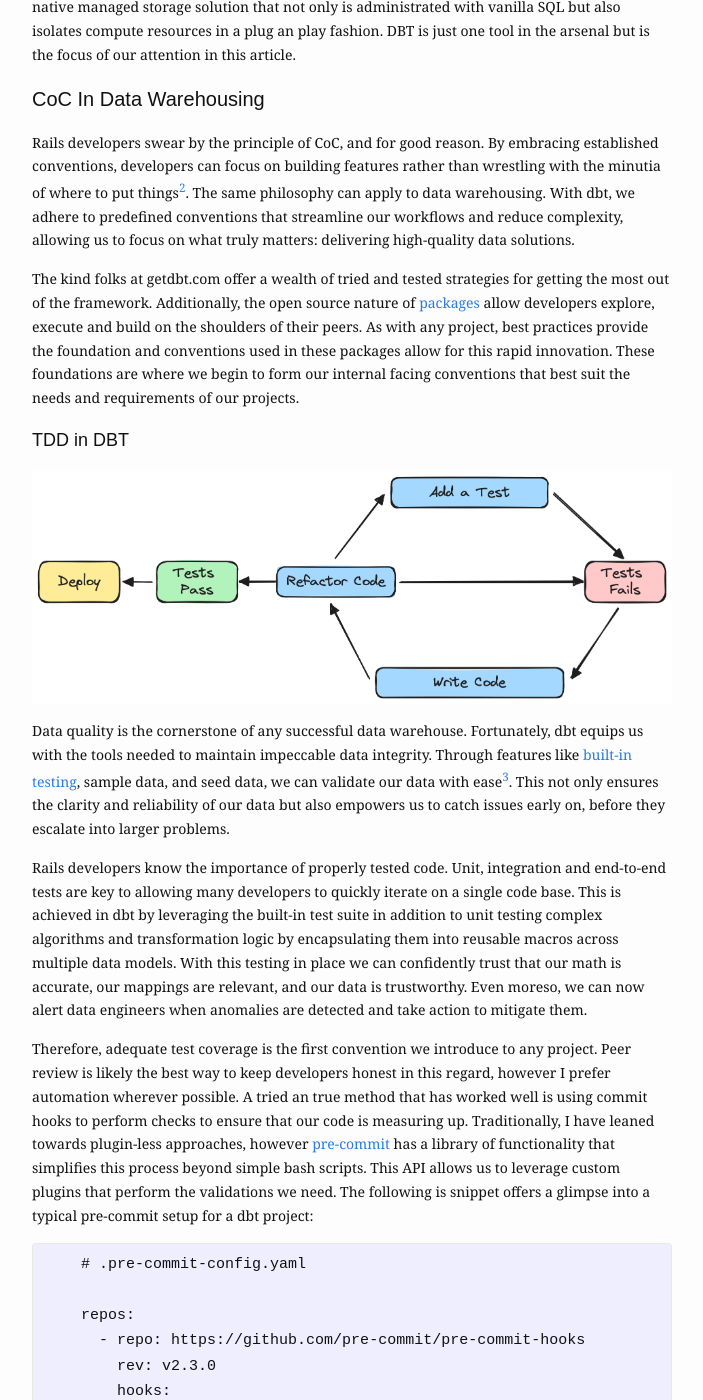
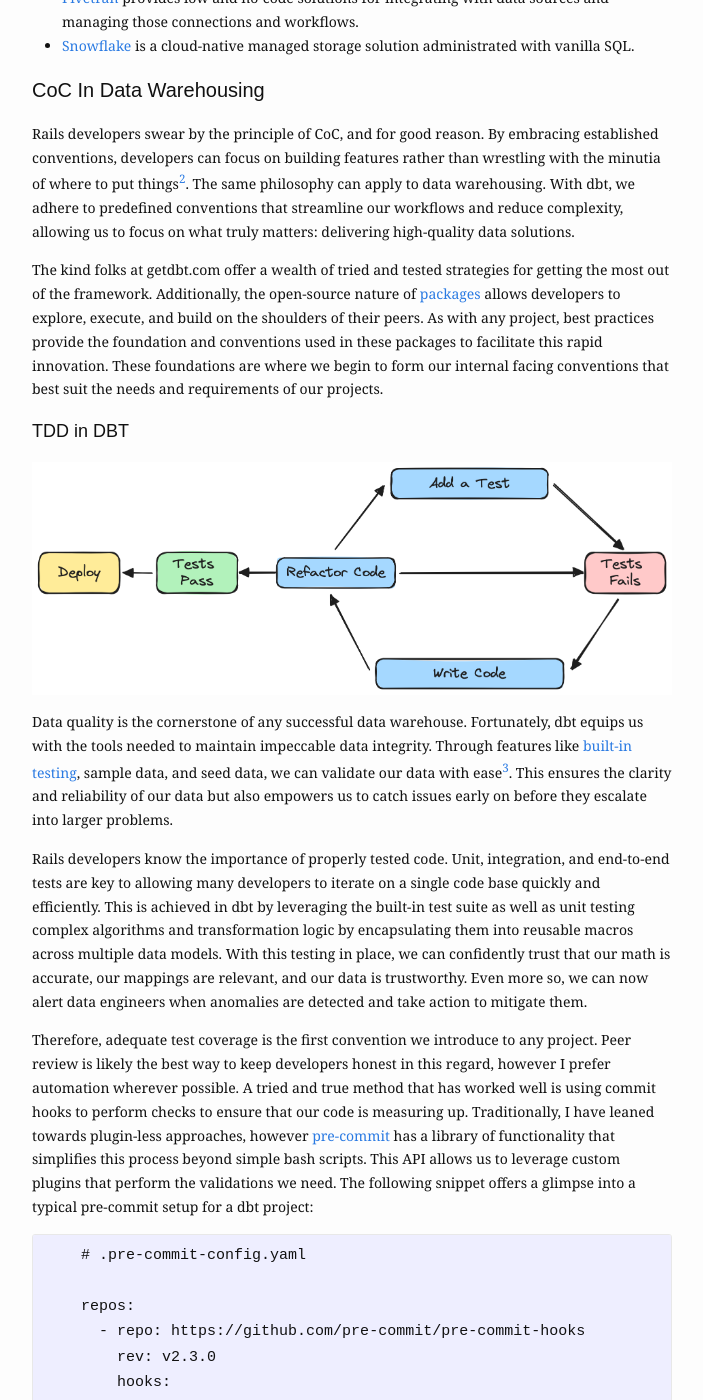
Before and after one commit to rubyDoomsday/rubydoomsday.github.io, a Jekyll site: the page built from work/data_engineering/_posts/2024-04-04-data-convention-over-configuration.md, in a window 1280 px wide and 1400 px high, scrolled down 1997 px. Shown: the whole window, without its empty margins (288-991 px from the left). Built offline with Jekyll 4.4.1, drawn with Linux system fonts in a browser that asks for light colours; some of the changed text lies outside the part shown.

Commit message:
Update 2024-04-04-data-convention-over-configuration.md
grammarly

````diff
--- a/work/data_engineering/_posts/2024-04-04-data-convention-over-configuration.md
+++ b/work/data_engineering/_posts/2024-04-04-data-convention-over-configuration.md
@@ -9,9 +9,9 @@
 ## Background
 
 I started off my programming journey with Python scripting. Python scripting was my gateway to the world of software engineering however,
-through a series of right-place-at-the-right-time coincidences I was introduced to Ruby on Rails. The Rails framework was eye opening for
-me. The idea that asset management and project structure was predefined but loosely enforced made working with code a delight. No more did I
-have to spend hours configuring environments, dependencies, and obsess over my project structure. Now I could just focus on crafting
+through a series of right-place-at-the-right-time coincidences I was introduced to Ruby on Rails. The Rails framework was eye-opening for
+me. The idea that asset management and project structure were predefined but loosely enforced made working with code a delight. No more did I
+have to spend hours configuring environments, and dependencies, and obsessing over my project structure. Now I could just focus on crafting
 solutions. Now people have a love/hate relationship with Ruby on Rails, but that is a discussion for another time. However, the lessons I
 learned from working in the framework have influenced my approach to code as a whole and taught me the value and power of establishing
 conventions in code projects.
@@ -32,22 +32,20 @@
 
 Imagine a world where data infrastructure is as malleable as code itself. This is precisely what dbt brings to the table. With its
 innovative approach to "data as code," dbt allows data engineers to harness the power of version control, clear data lineage, and a superior
-experience compared to legacy tools[^1]. Think of it as unlocking best practices enjoyed by software engineers for years, enabling us to
+developer experience compared to legacy tools[^1]. Think of it as unlocking best practices enjoyed by software engineers for years, enabling us to
 validate, test, and deploy data pipelines with confidence.
 
-Previous iterations of this infrastructure often have on prem servers running DAG management software to string together multiple SQL queries, python
-scripts or other commands to orchestrate a workflow in disparate systems. Large enterprise companies might have outsourced this function to
-proprietary products. DBT is at the forefront of a handful of tools that provide a framework using scalar languages and opensource APIs to
+Previous iterations of this infrastructure often have on-prem servers running DAG management software to string together multiple SQL queries, python
+scripts, or other commands to orchestrate a workflow in disparate systems. Large enterprise companies might have outsourced this function to
+proprietary products. DBT is at the forefront of a handful of tools that provide a framework using scalar languages and open-source APIs to
 encapsulate, share but also test and deploy these same workflows within a single framework. This new landscape might look something like the
 following diagram:
 
 [![systems interoperability](/assets/img/work/systems-interoperability.png)](/assets/img/work/systems-interoperability.png)
 
-Although we are focusing on dbt in this article, this diagram depicts a system architecture leveraging many of my favorite tools. Namely,
-Fivetran provides API integration at the touch of a button with low and no code solutions for integrating with data sources, manageing those
-connections as well as workflows. Also depicted here is Snowflake's data warehouse. A cloud native managed storage solution that not only is
-administrated with vanilla SQL but also isolates compute resources in a plug an play fashion. DBT is just one tool in the arsenal but is the
-focus of our attention in this article.
+This article focuses on dbt however, this system architecture highlights some of my favorite tools. Two worth calling out before we move on are:
+- [Fivetran](https://www.fivetran.com/) provides low and no-code solutions for integrating with data sources and managing those connections and workflows.
+- [Snowflake](https://www.snowflake.com/en/) is a cloud-native managed storage solution administrated with vanilla SQL.
 
 ### CoC In Data Warehousing
 
@@ -56,9 +54,9 @@
 adhere to predefined conventions that streamline our workflows and reduce complexity, allowing us to focus on what truly matters: delivering
 high-quality data solutions.
 
-The kind folks at getdbt.com offer a wealth of tried and tested strategies for getting the most out of the framework. Additionally, the open
-source nature of [packages](https://hub.getdbt.com/) allow developers explore, execute and build on the shoulders of their peers. As with
-any project, best practices provide the foundation and conventions used in these packages allow for this rapid innovation. These
+The kind folks at getdbt.com offer a wealth of tried and tested strategies for getting the most out of the framework. Additionally, the
+open-source nature of [packages](https://hub.getdbt.com/) allows developers to explore, execute, and build on the shoulders of their peers.
+As with any project, best practices provide the foundation and conventions used in these packages to facilitate this rapid innovation. These
 foundations are where we begin to form our internal facing conventions that best suit the needs and requirements of our projects.
 
 #### TDD in DBT
@@ -67,20 +65,20 @@
 
 Data quality is the cornerstone of any successful data warehouse. Fortunately, dbt equips us with the tools needed to maintain impeccable
 data integrity. Through features like [built-in testing](https://docs.getdbt.com/docs/testing), sample data, and seed data, we can validate
-our data with ease[^3]. This not only ensures the clarity and reliability of our data but also empowers us to catch issues early on, before
+our data with ease[^3]. This ensures the clarity and reliability of our data but also empowers us to catch issues early on before
 they escalate into larger problems.
 
-Rails developers know the importance of properly tested code. Unit, integration and end-to-end tests are key to allowing many developers to
-quickly iterate on a single code base. This is achieved in dbt by leveraging the built-in test suite in addition to unit testing complex
-algorithms and transformation logic by encapsulating them into reusable macros across multiple data models. With this testing in place we
-can confidently trust that our math is accurate, our mappings are relevant, and our data is trustworthy. Even moreso, we can now alert data
+Rails developers know the importance of properly tested code. Unit, integration, and end-to-end tests are key to allowing many developers to
+iterate on a single code base quickly and efficiently. This is achieved in dbt by leveraging the built-in test suite as well as unit testing
+complex algorithms and transformation logic by encapsulating them into reusable macros across multiple data models. With this testing in place, we
+can confidently trust that our math is accurate, our mappings are relevant, and our data is trustworthy. Even more so, we can now alert data
 engineers when anomalies are detected and take action to mitigate them.
 
 Therefore, adequate test coverage is the first convention we introduce to any project. Peer review is likely the best way to keep developers
-honest in this regard, however I prefer automation wherever possible. A tried an true method that has worked well is using commit hooks to
+honest in this regard, however I prefer automation wherever possible. A tried and true method that has worked well is using commit hooks to
 perform checks to ensure that our code is measuring up. Traditionally, I have leaned towards plugin-less approaches, however
 [pre-commit](https://pre-commit.com/) has a library of functionality that simplifies this process beyond simple bash scripts. This API
-allows us to leverage custom plugins that perform the validations we need. The following is snippet offers a glimpse into a typical
+allows us to leverage custom plugins that perform the validations we need. The following snippet offers a glimpse into a typical
 pre-commit setup for a dbt project:
 
 ```yaml
@@ -118,17 +116,17 @@
 
 This is broken up into three distinct checks; General formatting, Linting, and dbt specific validations. [DBT Checkpoint](https://github.com/dbt-checkpoint)
 is the key to ensuring that minimum testing levels are achieved. If you haven't seen it before I highly recommend it. This will ensure that
-our dbt project can be compiled, models have met the minimum testing requirements, and that our properties files are in sync with our data.
-These checks are vital to keeping our code clean and functional. Best of all it is automated, so it removes the human error from our
+our dbt project can be compiled, that models have met the minimum testing requirements, and that our properties files are in sync with our data.
+These checks are vital to keeping our code clean and functional. Best of all it is automated, so it removes human error from our
 development process. Code reviews can now focus on the functionality of our code and not get bogged down in the minutia of syntax.
 
 This is a great example of how pre-commit can be leveraged to streamline our development process by enforcing several conventions beyond
-testing. I'm not sure who I am quoting here when I say "lines are cheap, brain power is expensive." I think what this person was say is that
+testing. I'm not sure who I am quoting here when I say "Lines are cheap, brain power is expensive." I think what this person was saying is that
 clean code is easier to read and therefore use. Linting code is a simple and effective way to keep code easy to read and more importantly
 debug. Establishing a convention that works for your team is simple using a dbt or jinja flavored [template engine](https://docs.sqlfluff.com/en/stable/configuration.html#dbt-templater)
 for sqlfluff. I won't bore you with the nuances of [sqlfluff config](https://docs.sqlfluff.com/en/stable/configuration.html#default-configuration)
 as the docs are far more informative than I can be in this brief article. Needless to say implementing these two automations goes a long way
-in establishing well documented conventions within a project that are automatically enforced.
+in establishing well-documented conventions within a project that are automatically enforced.
 
 ### Streamlining Deployment and Management with Git and dbt
 
@@ -140,7 +138,7 @@
 effortlessly, further enhancing our agility and productivity.
 
 Gone are the days of siloed engineers manually QAing functional logic and data accuracy only to move on to the next task without any insight
-into the data drift or bug introduction. Peer reviewed and tested code is now version controlled and can be rolled back at any point with
+into the data drift or bug introduction. Peer-reviewed and tested code is now version-controlled and can be rolled back at any point with
 confidence and ease. A single framework for all engineers to operate in allows a central location for version control and peer review.
 Leveraging tools like linting, testing, and documentation means all engineers are rowing in the same direction and using the same tools.
 
````
